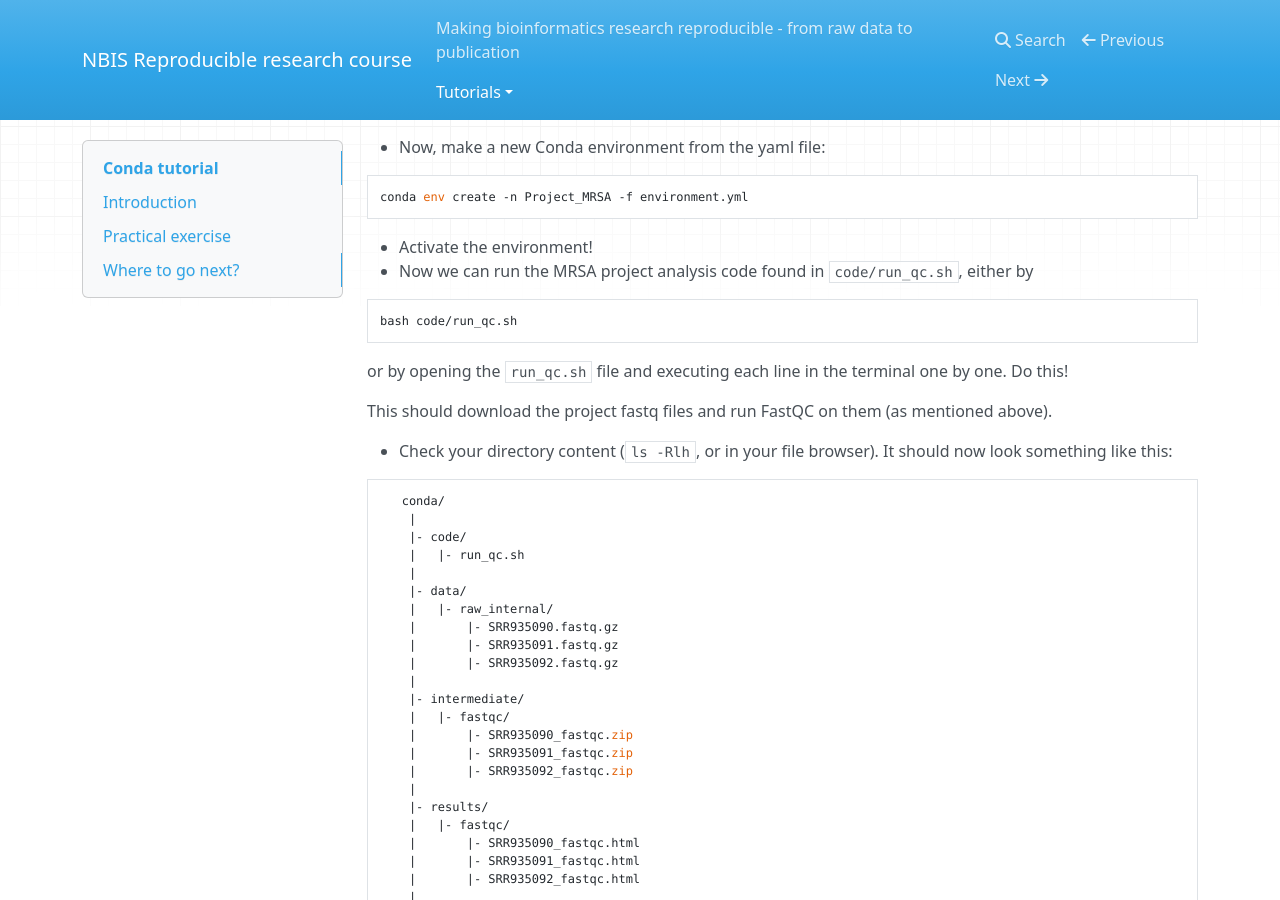
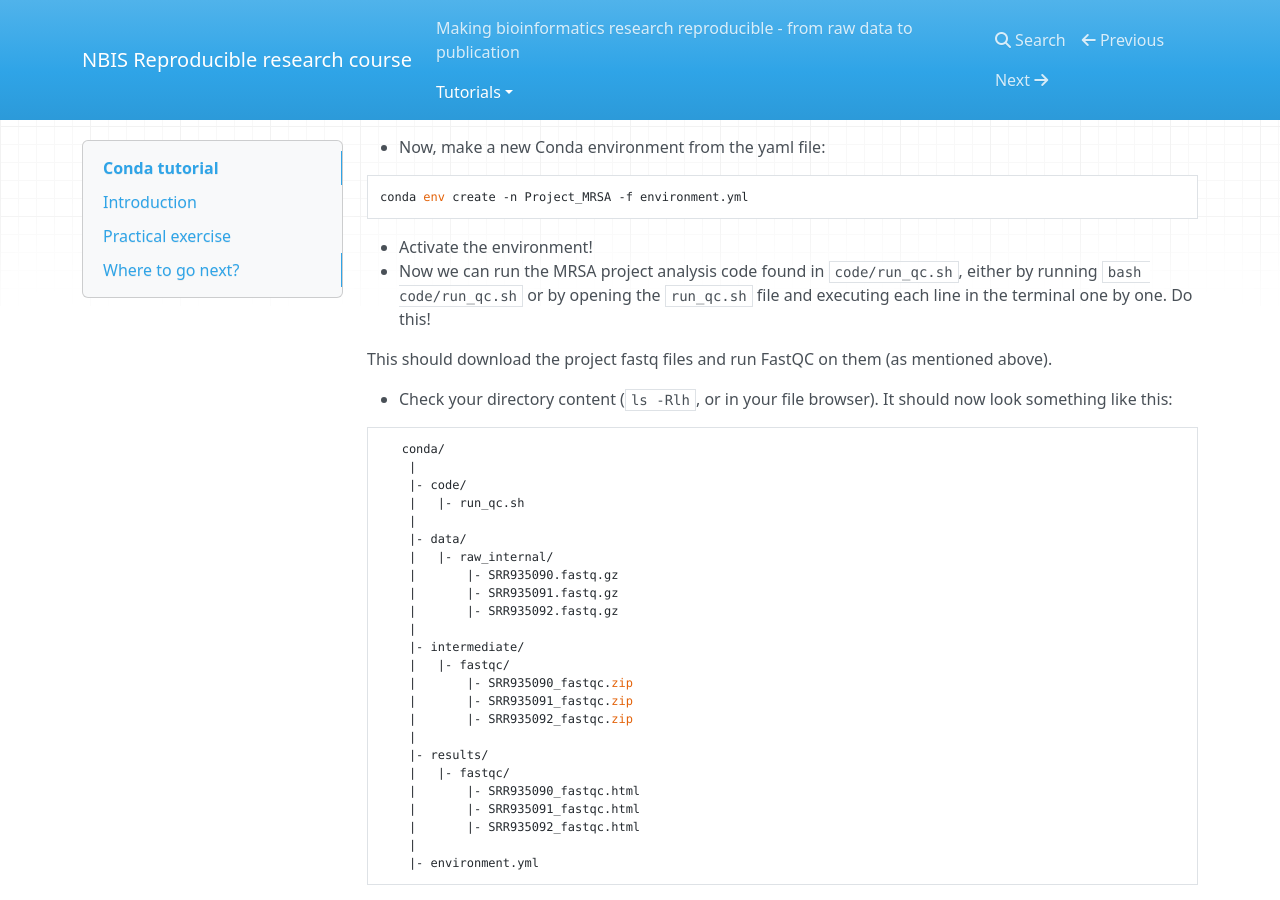
Before and after one commit to NBISweden/workshop-reproducible-research, an MkDocs documentation site: the page built from docs/conda.md, in a window 1280 px wide and 900 px high, scrolled down 4160 px. Built offline with MkDocs 1.6.1, drawn with Linux system fonts in a browser that asks for light colours; nearby versions of some CDN libraries; old or Windows-style settings are respelled for this version of MkDocs.

Commit message:
more md syntax fixing

````diff
--- a/docs/conda.md
+++ b/docs/conda.md
@@ -164,11 +164,7 @@ conda env create -n Project_MRSA -f environment.yml
 ```
 
 * Activate the environment!
-* Now we can run the MRSA project analysis code found in `code/run_qc.sh`, either by
-```bash
-bash code/run_qc.sh
-```
-or by opening the `run_qc.sh` file and executing each line in the terminal one by one. Do this!
+* Now we can run the MRSA project analysis code found in `code/run_qc.sh`, either by running `bash code/run_qc.sh` or by opening the `run_qc.sh` file and executing each line in the terminal one by one. Do this!
 
 This should download the project fastq files and run FastQC on them (as mentioned above).
 
````
